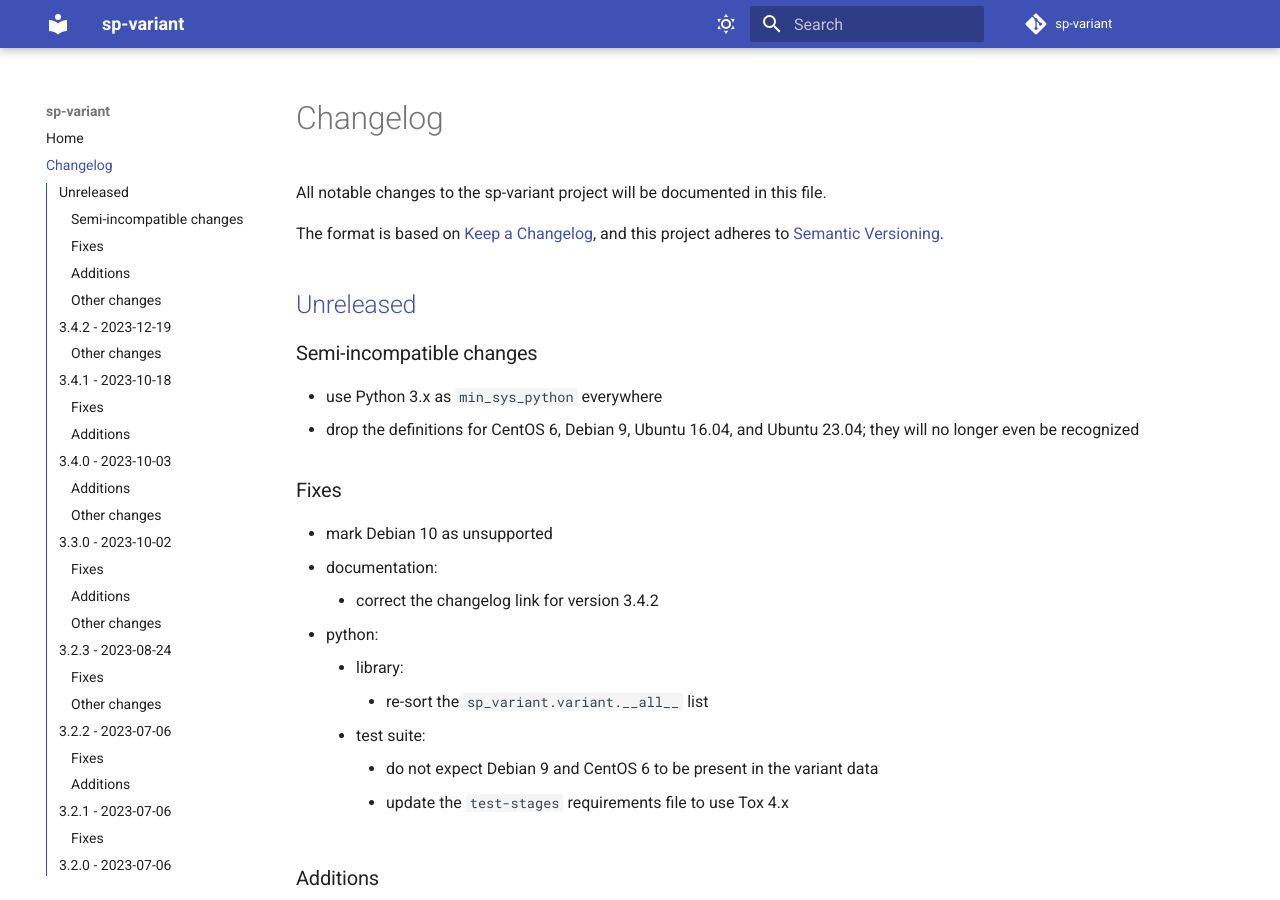
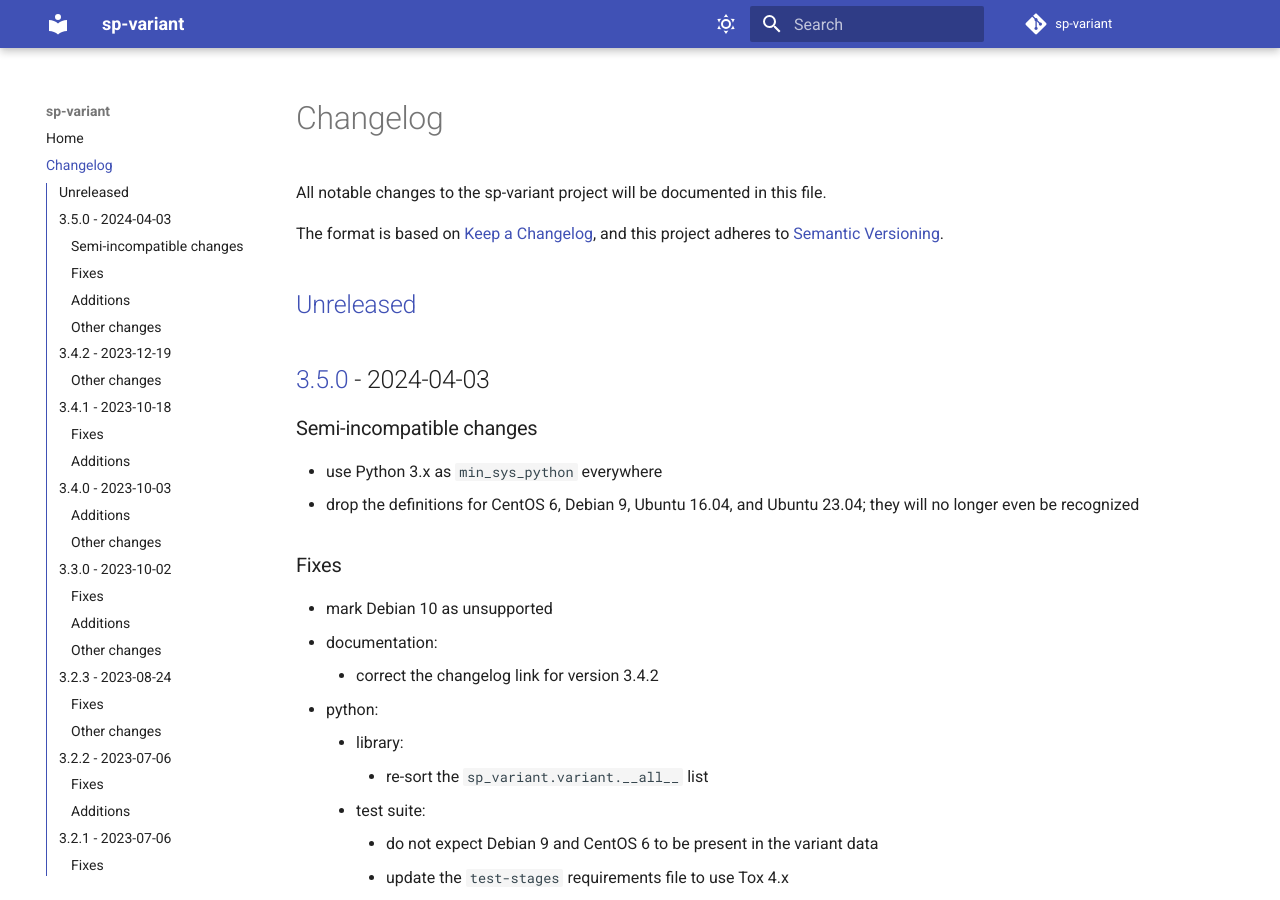
Before and after one commit to storpool/sp-variant, an MkDocs documentation site: the page built from docs/changes.md, in a window 1280 px wide and 900 px high. Built offline with MkDocs 1.6.1 and Material for MkDocs 9.7.7, drawn with Linux system fonts in a browser that asks for light colours; comment, search, counter and statistics services are not loaded.

Commit message:
Prepare to release sp-variant 3.5.0
Change-Id: Idfd433b4d2c90cb4107f4d4a0b8b4f0154d44861

```diff
--- a/Cargo.toml
+++ b/Cargo.toml
@@ -3,7 +3,7 @@
 
 [package]
 name = "sp-variant"
-version = "3.4.2"
+version = "3.5.0"
 edition = "2021"
 rust-version = "1.64"
 authors = ["StorPool <support@storpool.com>"]
--- a/docs/changes.md
+++ b/docs/changes.md
@@ -11,6 +11,8 @@ The format is based on [Keep a Changelog](https://keepachangelog.com/en/1.1.0/),
 and this project adheres to [Semantic Versioning](https://semver.org/spec/v2.0.0.html).
 
 ## [Unreleased]
+
+## [3.5.0] - 2024-04-03
 
 ### Semi-incompatible changes
 
@@ -610,7 +612,8 @@ and this project adheres to [Semantic Versioning](https://semver.org/spec/v2.0.0
 
 - First public release.
 
-[Unreleased]: https://github.com/storpool/sp-variant/compare/release/3.4.2...main
+[Unreleased]: https://github.com/storpool/sp-variant/compare/release/3.5.0...main
+[3.5.0]: https://github.com/storpool/sp-variant/compare/release/3.4.2...release/3.5.0
 [3.4.2]: https://github.com/storpool/sp-variant/compare/release/3.4.1...release/3.4.2
 [3.4.1]: https://github.com/storpool/sp-variant/compare/release/3.4.0...release/3.4.1
 [3.4.0]: https://github.com/storpool/sp-variant/compare/release/3.3.0...release/3.4.0
```
Also changed, not shown: 1 other file.
